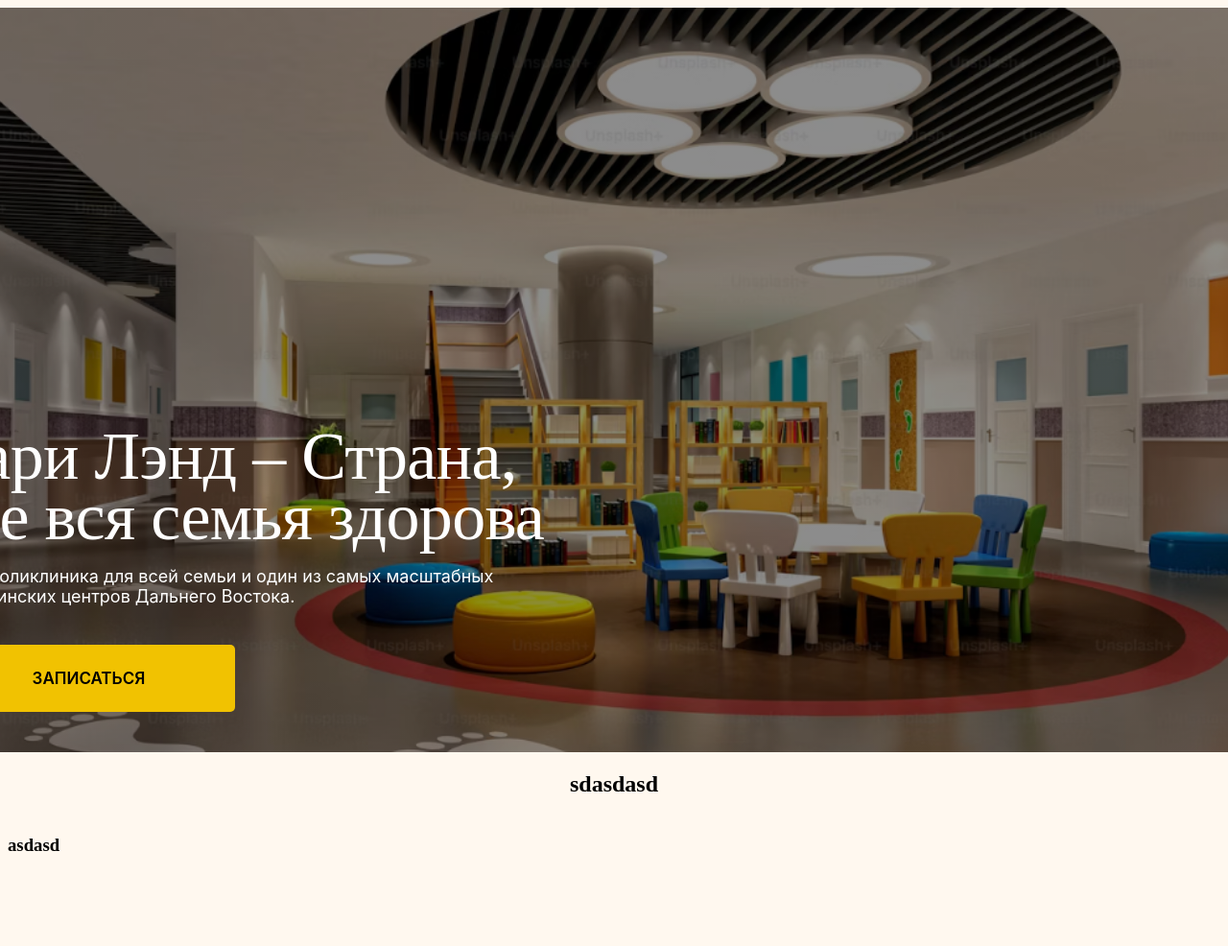
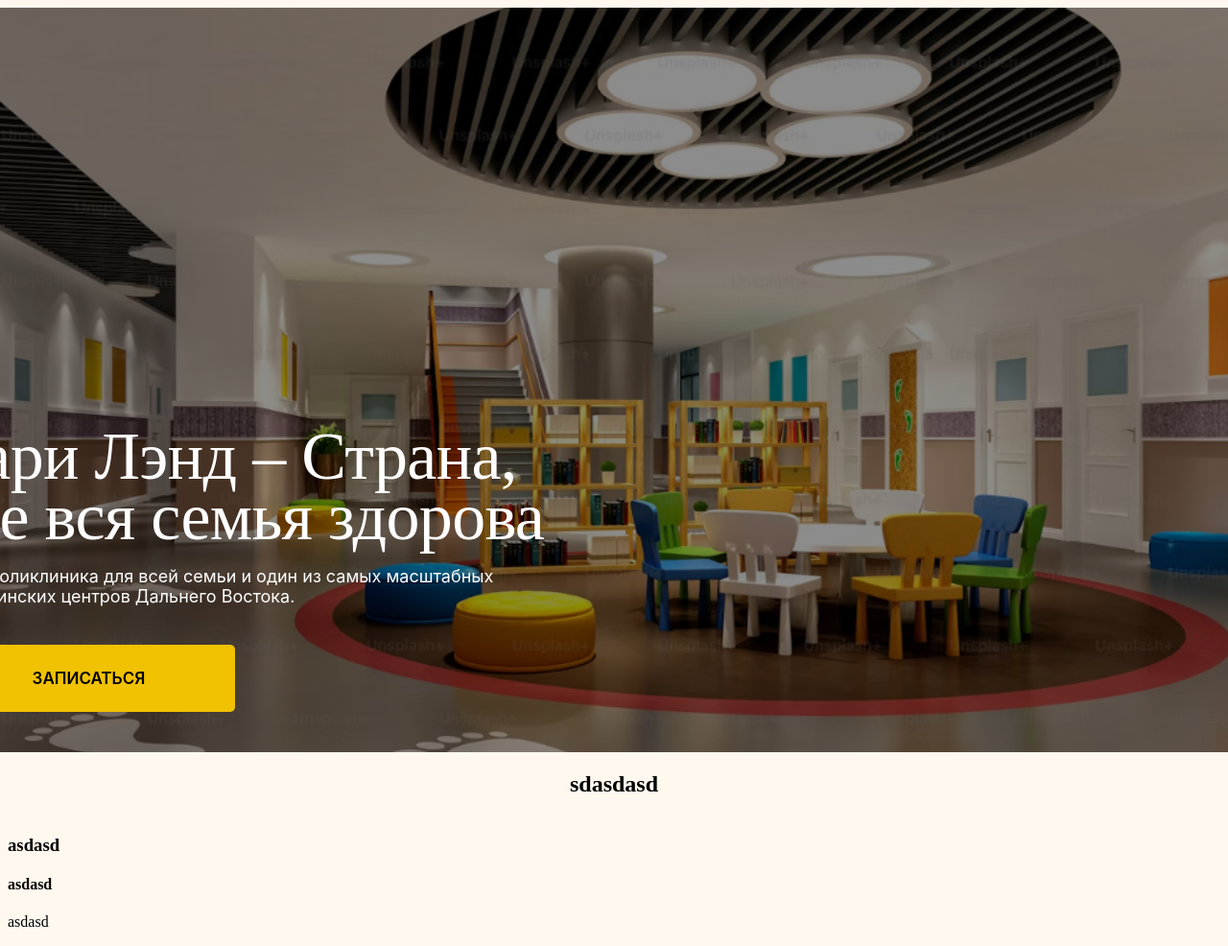
Before and after one commit to roskone/tari_lend, a website: page index.html in a window 1280 px wide. Shown: the top 986 px of the page at 96% size. Before the commit the page ends 910 px from the top, so only its background shows below. Drawn offline with Linux system fonts and the light colour scheme; a web font is replaced by a local one.

Commit message:
хочу проверить работу git ide

```diff
--- a/index.html
+++ b/index.html
@@ -25,6 +25,14 @@
 <section>
     <h3>asdasd</h3>
 </section>
+<section>
+    <h4>asdasd</h4>
+</section>
+<section>
+    <p>asdasd</p>
+</section>
+
+
 
 </body>
 </html>
```
